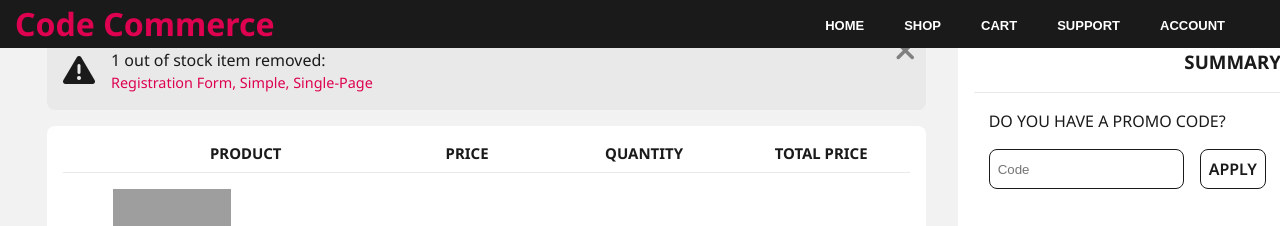
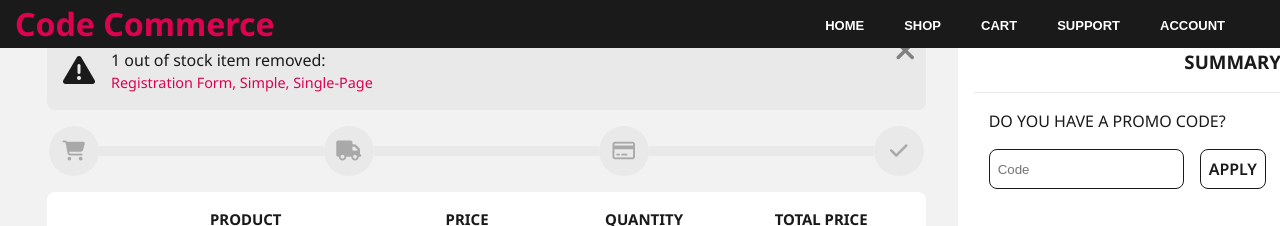
Before and after one commit to myles-portfolio/devslopes-react-102-project, a React (Vite) app: page / in a window 1280 px wide. Shown: the top 226 px of the page. Built offline with nearby package versions, Linux system fonts and the light colour scheme; grey boxes are pictures that could not be loaded.

Commit message:
Completed tracker component setup

```diff
--- a/src/components/cart/Tracker.tsx
+++ b/src/components/cart/Tracker.tsx
@@ -2,15 +2,22 @@ import "@/css/Tracker.css";
 
 export const Tracker = () => {
 	return (
-		<div className="alert-container">
-			<div className="alert-icon">
-				<i className="fa-solid fa-triangle-exclamation"></i>
+		<div className="tracker-container">
+			<div id="cart" className="tracker-circle">
+				<i className="fa-solid fa-cart-shopping"></i>
 			</div>
-			<div className="alert-text">
-				<p>1 out of stock item removed:</p>
-				<p>Registration Form, Simple, Single-Modal</p>
+			<div className="tracker-line"></div>
+			<div id="billing" className="tracker-circle">
+				<i className="fa-solid fa-truck"></i>
 			</div>
-			<i className="fa-solid fa-xmark"></i>
+			<div className="tracker-line"></div>
+			<div id="payment" className="tracker-circle">
+				<i className="fa-regular fa-credit-card"></i>
+			</div>
+			<div className="tracker-line"></div>
+			<div id="confirmation" className="tracker-circle">
+				<i className="fa-solid fa-check"></i>
+			</div>
 		</div>
 	);
 };
--- a/src/components/default/Screen.tsx
+++ b/src/components/default/Screen.tsx
@@ -2,12 +2,14 @@ import "@/css/Screen.css";
 import { Alert } from "@/components/cart/Alert";
 import { ProductItemsDisplay } from "@/components/cart/product/ProductItemsDisplay";
 import { Summary } from "@/components/cart/summary/Summary";
+import { Tracker } from "../cart/Tracker";
 
 export const Screen = () => {
 	return (
 		<section className="screen-container">
 			<div className="screen-left">
 				<Alert />
+				<Tracker />
 				<ProductItemsDisplay />
 			</div>
 			<div className="screen-right">
--- a/src/css/Screen.css
+++ b/src/css/Screen.css
@@ -6,6 +6,7 @@
 	padding-right: 15px;
 	margin-left: auto;
 	margin-right: auto;
+	justify-content: center;
 }
 
 .screen-left {
--- a/src/css/Tracker.css
+++ b/src/css/Tracker.css
@@ -0,0 +1,26 @@
+.tracker-container {
+	display: flex;
+	align-items: center;
+	justify-content: center;
+}
+
+.tracker-circle {
+	width: 50px;
+	height: 50px;
+	border-radius: 50%;
+	background-color: var(--bg-accent);
+	display: flex;
+	align-items: center;
+	justify-content: center;
+}
+
+.tracker-circle i {
+	font-size: 1.25rem;
+	opacity: 0.3;
+}
+
+.tracker-line {
+	width: 225px;
+	height: 10px;
+	background: var(--bg-accent);
+}
```
